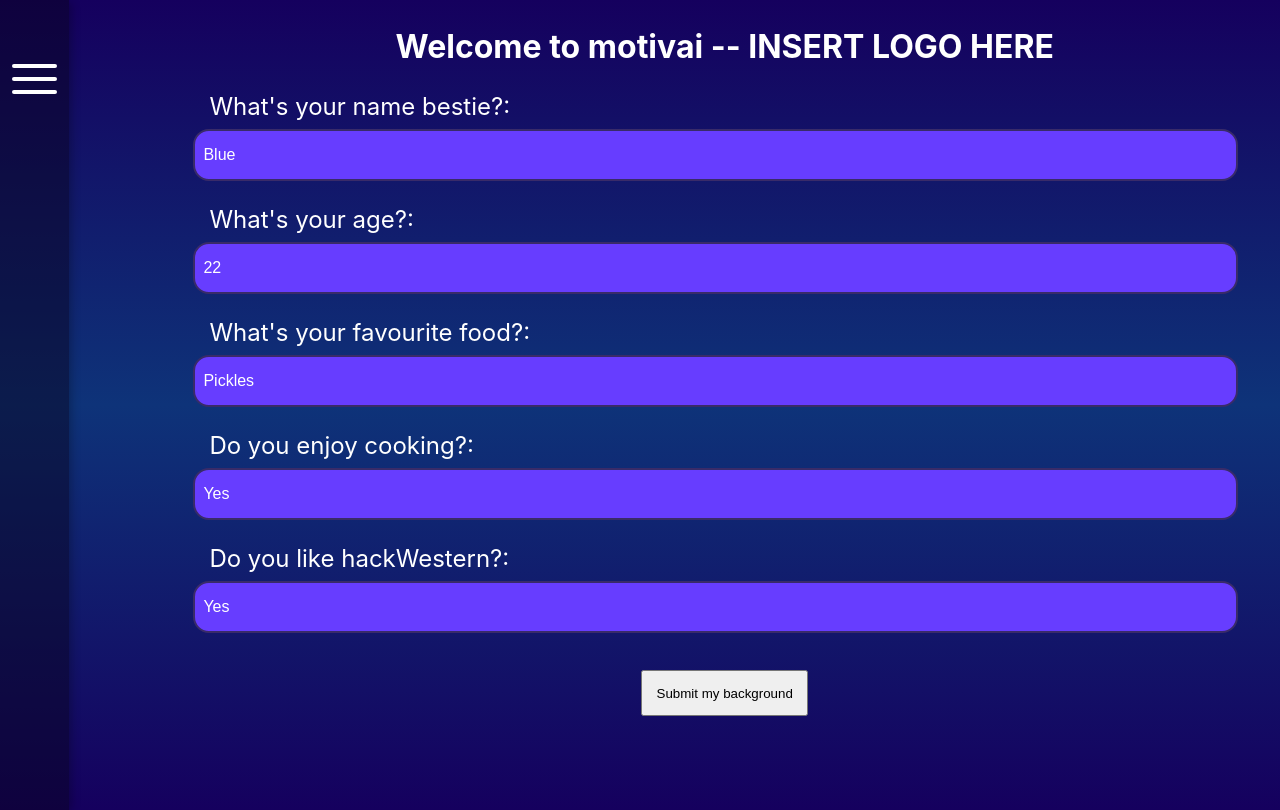
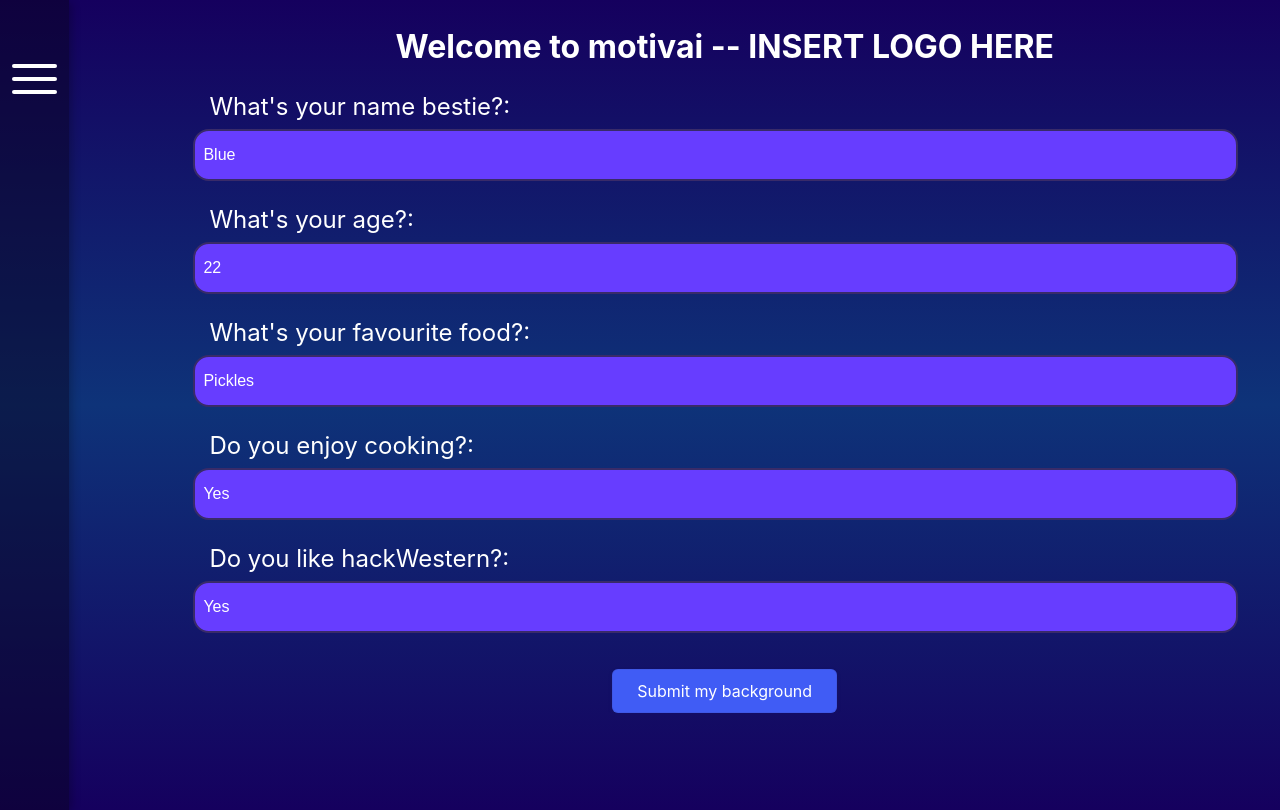
Before and after one commit to anna-m120/motAIve, a React (Create React App) app in the folder hack-western-app/: page / in a window 1280 px wide. Built offline with nearby package versions, Linux system fonts and the light colour scheme.

Commit message:
Fixed button

```diff
--- a/hack-western-app/src/Questionaire.jsx
+++ b/hack-western-app/src/Questionaire.jsx
@@ -14,7 +14,7 @@
     return (<section >
         <h1 id="questionaire_title">Welcome to motivai -- INSERT LOGO HERE</h1>
         {questions.map((data, index) => <div key={"questionaire-question-"+index} className="q_label_wrapper"><label class="q_label">{data.q}:</label> <div><input value={data.n}/></div></div>)}
-        <div style={{textAlign: "center"}}><button className="questionaire_button" onClick={() =>{
+        <div style={{textAlign: "center"}}><button className="questionaire_button button-9" onClick={() =>{
             hideQuestionaire()
             }}>Submit my background</button></div>
     </section>)
--- a/hack-western-app/src/questionaire.css
+++ b/hack-western-app/src/questionaire.css
@@ -28,3 +28,42 @@
     padding: 1em;
     margin: 1em;
 }
+
+
+/* CSS */
+.button-9 {
+  appearance: button;
+  backface-visibility: hidden;
+  background-color: #405cf5;
+  border-radius: 6px;
+  border-width: 0;
+  box-shadow: rgba(50, 50, 93, .1) 0 0 0 1px inset,rgba(50, 50, 93, .1) 0 2px 5px 0,rgba(0, 0, 0, .07) 0 1px 1px 0;
+  box-sizing: border-box;
+  color: #fff;
+  cursor: pointer;
+  font-family: -apple-system,system-ui,"Segoe UI",Roboto,"Helvetica Neue",Ubuntu,sans-serif;
+  font-size: 100%;
+  height: 44px;
+  line-height: 1.15;
+  margin: 12px 0 0;
+  outline: none;
+  overflow: hidden;
+  padding: 0 25px;
+  position: relative;
+  text-align: center;
+  text-transform: none;
+  transform: translateZ(0);
+  transition: all .2s,box-shadow .08s ease-in;
+  user-select: none;
+  -webkit-user-select: none;
+  touch-action: manipulation;
+
+}
+
+.button-9:disabled {
+  cursor: default;
+}
+
+.button-9:focus {
+  box-shadow: rgba(50, 50, 93, .1) 0 0 0 1px inset, rgba(50, 50, 93, .2) 0 6px 15px 0, rgba(0, 0, 0, .1) 0 2px 2px 0, rgba(50, 151, 211, .3) 0 0 0 4px;
+}
```
